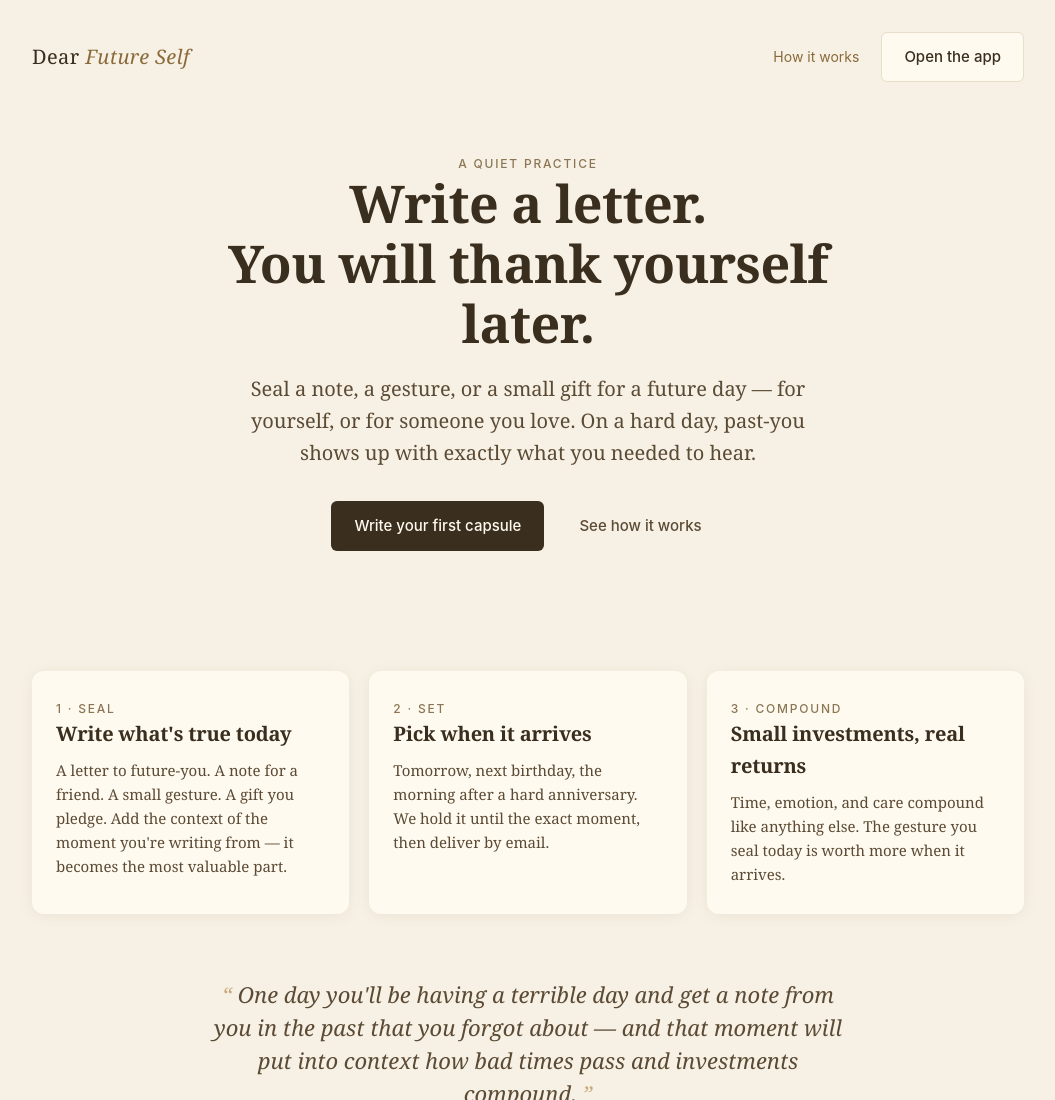
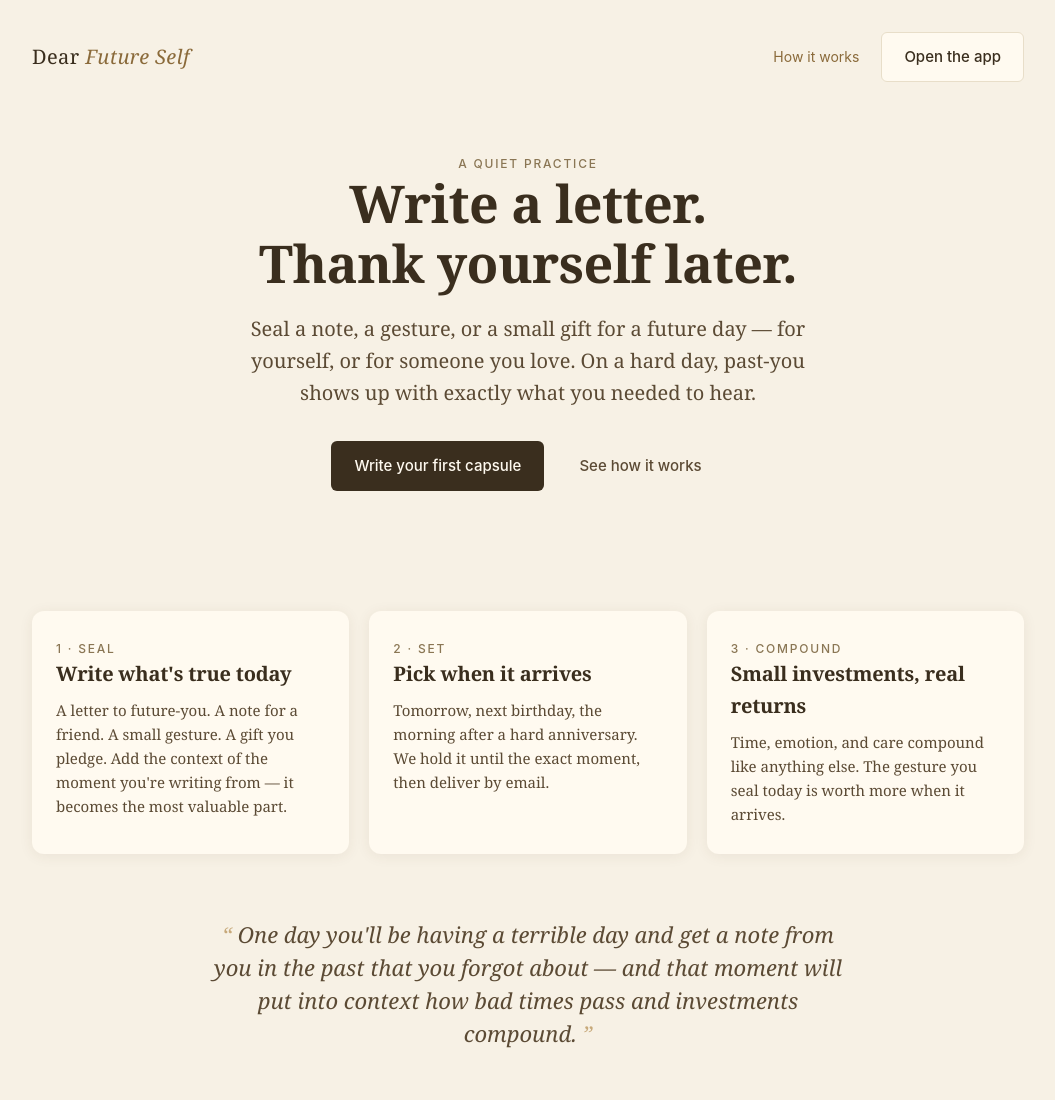
Before and after one commit to taingtime/dear-future-self, a plain HTML site: page public/index.html in a window 1280 px wide. Shown: the top 1100 px of the page, without its empty margins (112-1167 px from the left). Drawn offline with Linux system fonts and the light colour scheme.

Commit message:
Update index.html

```diff
--- a/public/index.html
+++ b/public/index.html
@@ -19,7 +19,7 @@
 
     <section class="hero">
       <div class="eyebrow">A quiet practice</div>
-      <h1>Write a letter.<br/>You will thank yourself later.</h1>
+      <h1>Write a letter.<br/>Thank yourself later.</h1>
       <p class="lede">
         Seal a note, a gesture, or a small gift for a future day — for yourself,
         or for someone you love. On a hard day, past-you shows up with exactly what
```
